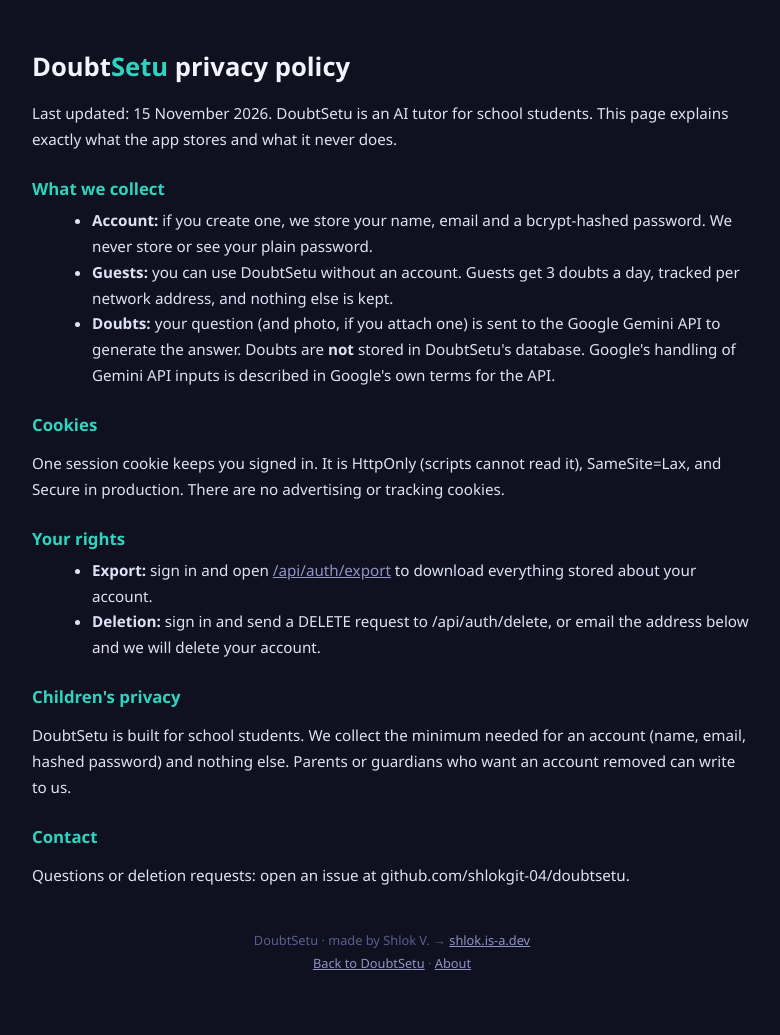
After one commit to shlokgit-04/doubtsetu, a Flask app: page /privacy.html in a window 1280 px wide. The commit adds this page. Shown: the whole page, without its empty margins (248-1028 px from the left). Run offline with Flask 3, Linux system fonts and the light colour scheme.

Commit message:
Add real accounts (bcrypt+sessions), guest quota, privacy and about pages
auth: register/login/logout/me, bcrypt cost 12, httpOnly SameSite=Lax Secure session cookie, in-memory per-IP limits (register 10/h, auth 30/15m), login lockout 5/15m, guest solve 3/day + signed-in 20/day, data export + full account deletion. Frontend: auth bar, quota hint, privacy.html + about.html (made by Shlok V. -> shlok.is-a.dev). Local e2e verified; solve flow unchanged for judges.

```diff
--- a/app.py
+++ b/app.py
@@ -2,12 +2,24 @@ import base64
 import json
 import os
 import re
+import requests
+import secrets
+import time
+from flask import Flask, jsonify, render_template, request, session
 
-import requests
-import time
-from flask import Flask, jsonify, render_template, request
+import auth
 
 app = Flask(__name__)
+_secret = os.environ.get("DOUBTSETU_SECRET_KEY")
+if not _secret:
+    app.logger.warning("DOUBTSETU_SECRET_KEY not set; using a per-process secret (sessions reset on restart)")
+    _secret = secrets.token_hex(32)
+app.secret_key = _secret
+app.config.update(
+    SESSION_COOKIE_NAME="doubtsetu_session", SESSION_COOKIE_HTTPONLY=True,
+    SESSION_COOKIE_SAMESITE="Lax", SESSION_COOKIE_SECURE=(os.environ.get("DOUBTSETU_ENV") != "dev"),
+    PERMANENT_SESSION_LIFETIME=60 * 60 * 24 * 7, MAX_CONTENT_LENGTH=8 * 1024 * 1024,
+)
 
 GEMINI_KEY = os.environ.get("GEMINI_API_KEY", "")
 MODEL = "gemini-3.8-flash"
@@ -95,8 +107,91 @@ def index():
     return render_template("index.html", has_key=bool(GEMINI_KEY))
 
 
+@app.route("/api/health")
+def health():
+    return jsonify({"ok": True, "model": MODEL, "ai_ready": bool(GEMINI_KEY)})
+
+
+# ---------------- auth ----------------
+
+def _ip():
+    return (request.headers.get("X-Forwarded-For", "").split(",")[0].strip()
+            or request.remote_addr or "unknown")
+
+
+@app.route("/api/auth/register", methods=["POST"])
+def register():
+    ip = _ip()
+    if auth.limited(ip, "register"):
+        return auth.too_many("register")
+    if auth.limited(ip, "auth"):
+        return auth.too_many("auth")
+    body = request.get_json(silent=True) or {}
+    user, err = auth.create_user(body.get("email"), body.get("name"), body.get("password") or "")
+    if err:
+        return jsonify({"error": err}), 400
+    session.clear(); session["uid"] = user["id"]; session.permanent = True
+    return jsonify(auth.user_public(user)), 201
+
+
+@app.route("/api/auth/login", methods=["POST"])
+def login():
+    ip = _ip()
+    if auth.limited(ip, "auth"):
+        return auth.too_many("auth")
+    body = request.get_json(silent=True) or {}
+    email = (body.get("email") or "").strip().lower()
+    if auth.login_blocked(ip, email):
+        return jsonify({"error": "Too many failed logins. Try again in 15 minutes."}), 429
+    user = auth.get_user_by_email(email)
+    if not user or not auth.verify_password(body.get("password") or "", user["pw_hash"]):
+        auth.login_fail(ip, email)
+        return jsonify({"error": "Wrong email or password."}), 401
+    session.clear(); session["uid"] = user["id"]; session.permanent = True
+    return jsonify(auth.user_public(user))
+
+
+@app.route("/api/auth/me")
+def me():
+    u = auth.current_user()
+    if not u:
+        return jsonify({"user": None, "guest": {"daily_limit": 3}}), 200
+    return jsonify({"user": auth.user_public(u), "guest": None})
+
+
+@app.route("/api/auth/logout", methods=["POST"])
+def logout():
+    session.clear()
+    return jsonify({"ok": True})
+
+
+@app.route("/api/auth/export")
+def export_data():
+    u = auth.current_user()
+    if not u:
+        return jsonify({"error": "Sign in first."}), 401
+    return jsonify({"account": auth.user_public(u), "note": "DoubtSetu stores only this account record. Doubts are not saved."})
+
+
+@app.route("/api/auth/delete", methods=["DELETE"])
+def delete_account():
+    u = auth.current_user()
+    if not u:
+        return jsonify({"error": "Sign in first."}), 401
+    auth.delete_user(u["id"])
+    session.clear()
+    return jsonify({"ok": True})
+
+
+# ---------------- solve ----------------
+
 @app.route("/api/solve", methods=["POST"])
 def solve():
+    u = auth.current_user()
+    ip = _ip()
+    kind = "solve_user" if u else "solve_guest"
+    if auth.limited(ip, kind):
+        return auth.too_many(kind)
     body = request.get_json(silent=True) or {}
     question = (body.get("question") or "").strip()
     lang = body.get("language", "en")
@@ -118,9 +213,16 @@ def solve():
         return jsonify({"error": "The AI tutor could not answer just now. Please try again in a minute."}), 502
 
 
-@app.route("/api/health")
-def health():
-    return jsonify({"ok": True, "model": MODEL, "ai_ready": bool(GEMINI_KEY)})
+# ---------------- static pages ----------------
+
+@app.route("/privacy.html")
+def privacy():
+    return render_template("privacy.html")
+
+
+@app.route("/about.html")
+def about():
+    return render_template("about.html")
 
 
 if __name__ == "__main__":
--- a/requirements.txt
+++ b/requirements.txt
@@ -1,3 +1,4 @@
 flask==3.0.3
 gunicorn==22.0.0
 requests==2.32.3
+bcrypt==4.2.1
--- /dev/null
+++ b/templates/privacy.html
@@ -0,0 +1,39 @@
+<!DOCTYPE html>
+<html lang="en">
+<head>
+<meta charset="UTF-8"><meta name="viewport" content="width=device-width, initial-scale=1.0">
+<title>DoubtSetu — Privacy policy</title>
+<style>
+  body { font-family:'Segoe UI',system-ui,sans-serif; background:#0f1020; color:#f2f3fb; margin:0; }
+  .wrap { max-width:720px; margin:0 auto; padding:32px 18px 60px; }
+  h1 { font-size:1.6rem; } h1 span { color:#2dd4bf; }
+  h2 { color:#2dd4bf; font-size:1.05rem; margin:24px 0 8px; }
+  p, li { color:#dfe2f5; line-height:1.7; font-size:.95rem; }
+  ul { margin:6px 0 12px 20px; }
+  a { color:#8f95c4; }
+  footer { margin-top:40px; color:#5b5f8a; font-size:.8rem; text-align:center; line-height:1.8; }
+</style>
+</head>
+<body><div class="wrap">
+<h1>Doubt<span>Setu</span> privacy policy</h1>
+<p>Last updated: 15 November 2026. DoubtSetu is an AI tutor for school students. This page explains exactly what the app stores and what it never does.</p>
+<h2>What we collect</h2>
+<ul>
+  <li><b>Account:</b> if you create one, we store your name, email and a bcrypt-hashed password. We never store or see your plain password.</li>
+  <li><b>Guests:</b> you can use DoubtSetu without an account. Guests get 3 doubts a day, tracked per network address, and nothing else is kept.</li>
+  <li><b>Doubts:</b> your question (and photo, if you attach one) is sent to the Google Gemini API to generate the answer. Doubts are <b>not</b> stored in DoubtSetu's database. Google's handling of Gemini API inputs is described in Google's own terms for the API.</li>
+</ul>
+<h2>Cookies</h2>
+<p>One session cookie keeps you signed in. It is HttpOnly (scripts cannot read it), SameSite=Lax, and Secure in production. There are no advertising or tracking cookies.</p>
+<h2>Your rights</h2>
+<ul>
+  <li><b>Export:</b> sign in and open <a href="/api/auth/export">/api/auth/export</a> to download everything stored about your account.</li>
+  <li><b>Deletion:</b> sign in and send a DELETE request to /api/auth/delete, or email the address below and we will delete your account.</li>
+</ul>
+<h2>Children's privacy</h2>
+<p>DoubtSetu is built for school students. We collect the minimum needed for an account (name, email, hashed password) and nothing else. Parents or guardians who want an account removed can write to us.</p>
+<h2>Contact</h2>
+<p>Questions or deletion requests: open an issue at github.com/shlokgit-04/doubtsetu.</p>
+<footer>DoubtSetu &middot; made by Shlok V. &rarr; <a href="https://shlok.is-a.dev">shlok.is-a.dev</a><br>
+<a href="/">Back to DoubtSetu</a> &middot; <a href="/about.html">About</a></footer>
+</div></body></html>
```
Also changed, not shown: auth.py (added, +103 -0 lines), templates/about.html (added, +35 -0 lines), templates/index.html (+73 -5 lines), 1 other file.
